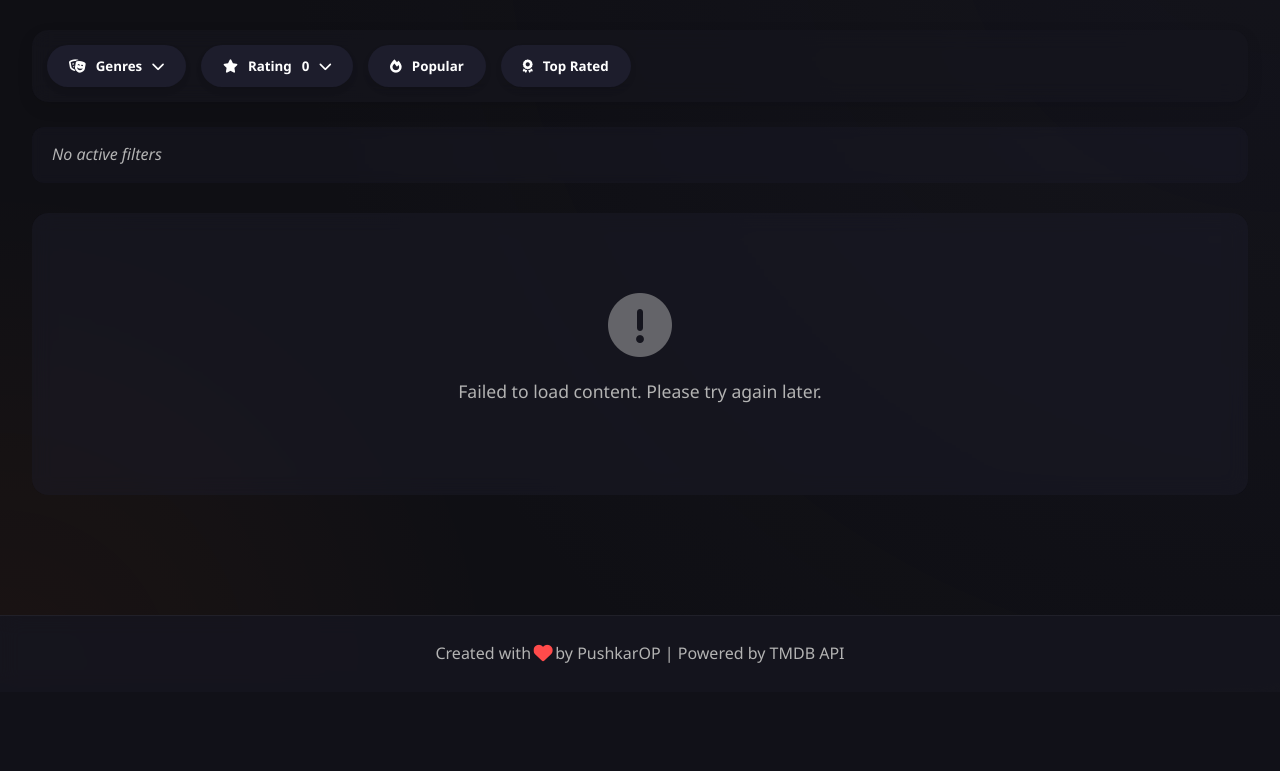
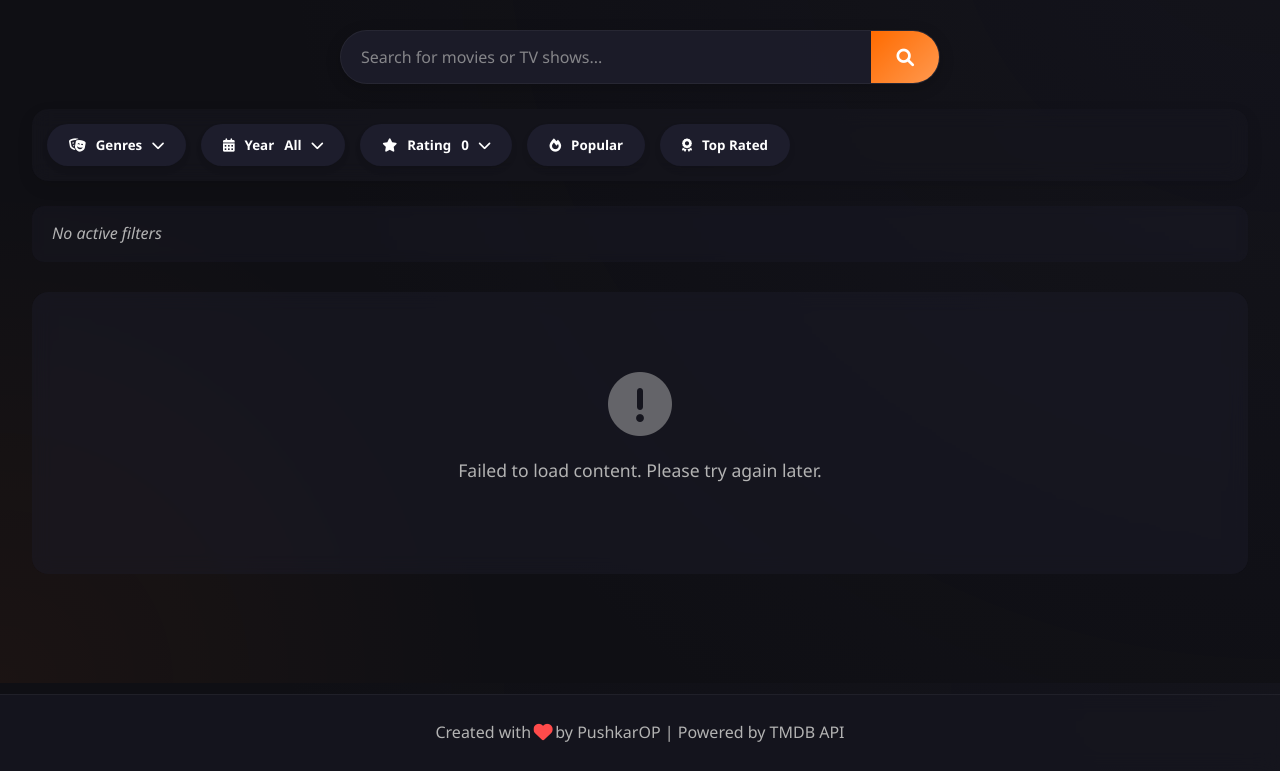
Before and after one commit to PushkarOP/IMDb-Explorer, a Flask app: page / in a window 1280 px wide. Shown: the part 117-888 px from the top of the page. Before the commit the page ends 780 px from the top, so only its background shows below. Run offline with Flask 3, Linux system fonts and the light colour scheme; data that the repository does not hold is empty; some libraries are stand-ins or nearby versions.

Commit message:
feat: add search functionality and year filter to discover endpoint style: update styles for search bar and center elements chore: add icon image for the application

```diff
--- a/app.py
+++ b/app.py
@@ -48,6 +48,14 @@
         'include_adult': 'false'
     }
 
+    # Handle year filter - different param names for movies vs TV shows
+    year = request.args.get('primary_release_year' if media_type == 'movie' else 'first_air_date_year', '')
+    if year and year != '1900':
+        if media_type == 'movie':
+            params['primary_release_year'] = year
+        else:
+            params['first_air_date_year'] = year
+
     if genre:
         params['with_genres'] = genre
 
@@ -58,6 +66,29 @@
         return jsonify(response.json())
     else:
         return jsonify({"error": "Failed to fetch data"}), 500
+
+@app.route('/api/search', methods=['GET'])
+def search():
+    query = request.args.get('query', '')
+    media_type = request.args.get('type', 'movie')  # Default to movie
+    page = request.args.get('page', '1')
+
+    if not query:
+        return jsonify({"error": "No search query provided"}), 400
+
+    url = f"{BASE_URL}/search/{media_type}"
+    response = requests.get(url, params={
+        'api_key': API_KEY,
+        'language': 'en-US',
+        'query': query,
+        'page': page,
+        'include_adult': 'false'
+    })
+
+    if response.status_code == 200:
+        return jsonify(response.json())
+    else:
+        return jsonify({"error": f"Failed to search. Status: {response.status_code}"}), 500
 
 @app.route('/api/top_rated', methods=['GET'])
 def top_rated():
@@ -101,29 +132,6 @@
     else:
         return jsonify({"error": f"Failed to fetch details. Status: {response.status_code}"}), 500
 
-@app.route('/api/search', methods=['GET'])
-def search():
-    query = request.args.get('query', '')
-    media_type = request.args.get('type', 'movie')  # Default to movie
-    page = request.args.get('page', '1')
-
-    if not query:
-        return jsonify({"error": "No search query provided"}), 400
-
-    url = f"{BASE_URL}/search/{media_type}"
-    response = requests.get(url, params={
-        'api_key': API_KEY,
-        'language': 'en-US',
-        'query': query,
-        'page': page,
-        'include_adult': 'false'
-    })
-
-    if response.status_code == 200:
-        return jsonify(response.json())
-    else:
-        return jsonify({"error": f"Failed to search. Status: {response.status_code}"}), 500
-
 @app.route('/api/popular', methods=['GET'])
 def popular():
     media_type = request.args.get('type', 'movie')  # Default to movie
--- a/static/css/styles.css
+++ b/static/css/styles.css
@@ -955,14 +955,14 @@
     white-space: nowrap;
     overflow: hidden;
     text-overflow: ellipsis;
-    color: var(--text
+    color: var(--text-primary);
+}
 
-/* YouTube Iframe Fix - Important overrides to fix ratio issues */
 .video-container {
     position: relative;
     width: 100%;
     padding-bottom: 56.25%; /* 16:9 aspect ratio */
-    margin: 20px 0;
+    margin: 20px auto; /* Changed from 20px 0 to center it */
     overflow: hidden;
     max-width: 900px; /* prevents it from being too large on big screens */
 }
@@ -985,7 +985,8 @@
     aspect-ratio: 16/9 !important;
     border-radius: 12px !important;
     box-shadow: 0 5px 15px rgba(0, 0, 0, 0.3) !important;
-    margin: 15px 0 !important;
+    margin: 15px auto !important; /* Changed from 15px 0 to center it */
+    display: block !important; /* Added to ensure centering works */
 }
 
 /* Make the trailer section nicer */
@@ -993,5 +994,69 @@
     margin: 40px 30px;
     display: flex;
     flex-direction: column;
-    align-items: center;
+    align-items: center; /* This already centers child elements */
 }
+
+/* Search Bar Styles */
+.search-container {
+    margin-bottom: 25px;
+    width: 100%;
+}
+
+.search-box {
+    display: flex;
+    width: 100%;
+    max-width: 600px;
+    margin: 0 auto;
+    background-color: rgba(30, 30, 46, 0.8);
+    border-radius: 30px;
+    overflow: hidden;
+    box-shadow: 0 4px 15px rgba(0, 0, 0, 0.2);
+    transition: var(--transition-normal);
+    border: 1px solid rgba(255, 255, 255, 0.05);
+}
+
+.search-box:focus-within {
+    box-shadow: 0 6px 20px rgba(255, 107, 0, 0.2);
+    border: 1px solid rgba(255, 107, 0, 0.3);
+}
+
+#searchInput {
+    flex: 1;
+    padding: 15px 20px;
+    border: none;
+    background: transparent;
+    color: var(--text-primary);
+    font-size: 1rem;
+    outline: none;
+}
+
+#searchInput::placeholder {
+    color: var(--text-secondary);
+    opacity: 0.7;
+}
+
+#searchBtn {
+    background: var(--accent-gradient);
+    color: white;
+    border: none;
+    padding: 0 25px;
+    cursor: pointer;
+    transition: var(--transition-normal);
+    font-size: 1.1rem;
+}
+
+#searchBtn:hover {
+    filter: brightness(1.1);
+}
+
+/* Filter Styles - Update for Year Filter */
+.active-filter.year {
+    border-left: 3px solid #3f51b5;
+}
+
+@media (max-width: 768px) {
+    .search-box {
+        max-width: 100%;
+    }
+}
--- a/static/js/detail_view.js
+++ b/static/js/detail_view.js
@@ -268,64 +268,5 @@
         });
 
         castList.appendChild(castGrid);
-
-        if (credits.cast.length > 10) {
-            const viewMore = document.createElement('button');
-            viewMore.className = 'view-more-cast';
-            viewMore.innerHTML = '<i class="fas fa-users"></i> View All Cast';
-            viewMore.addEventListener('click', () => {
-                showFullCast(credits.cast);
-            });
-            castList.appendChild(viewMore);
-        }
-    }
-
-    function showFullCast(castData) {
-        // Create a slide-up panel with full cast
-        const fullCastPanel = document.createElement('div');
-        fullCastPanel.className = 'full-cast-panel';
-
-        let castHTML = `
-            <div class="panel-header">
-                <h3>Full Cast</h3>
-                <button class="close-panel"><i class="fas fa-times"></i></button>
-            </div>
-            <div class="full-cast-grid">
-        `;
-
-        castData.forEach(person => {
-            const profilePath = person.profile_path
-                ? `https://image.tmdb.org/t/p/w185${person.profile_path}`
-                : 'https://via.placeholder.com/185x278?text=No+Image';
-
-            castHTML += `
-                <div class="cast-card">
-                    <div class="cast-image" style="background-image: url('${profilePath}')"></div>
-                    <div class="cast-info">
-                        <div class="cast-name">${person.name}</div>
-                        <div class="cast-character">${person.character || 'Unknown Role'}</div>
-                    </div>
-                </div>
-            `;
-        });
-
-        castHTML += `</div>`;
-        fullCastPanel.innerHTML = castHTML;
-
-        document.body.appendChild(fullCastPanel);
-
-        // Add animation
-        setTimeout(() => {
-            fullCastPanel.classList.add('show');
-        }, 10);
-
-        // Close panel
-        const closeBtn = fullCastPanel.querySelector('.close-panel');
-        closeBtn.addEventListener('click', () => {
-            fullCastPanel.classList.remove('show');
-            setTimeout(() => {
-                fullCastPanel.remove();
-            }, 300);
-        });
     }
 });
--- a/static/js/script.js
+++ b/static/js/script.js
@@ -4,8 +4,10 @@
     let totalPages = 0;
     let selectedGenres = [];
     let selectedRating = 0;
+    let selectedYear = 0;  // Default to 0 (All years)
     let sortMethod = 'popularity.desc'; // Default sort method (Popular)
     let mediaType = 'movie'; // Default media type
+    let searchQuery = '';   // For search functionality
 
     // Elements
     const moviesToggle = document.getElementById('moviesToggle');
@@ -16,12 +18,18 @@
     const ratingSlider = document.getElementById('ratingSlider');
     const ratingRange = document.getElementById('ratingRange');
     const ratingValue = document.getElementById('ratingValue');
+    const yearBtn = document.getElementById('yearBtn');
+    const yearSlider = document.getElementById('yearSlider');
+    const yearRange = document.getElementById('yearRange');
+    const yearValue = document.getElementById('yearValue');
     const popularBtn = document.getElementById('popularBtn');
     const topRatedBtn = document.getElementById('topRatedBtn');
     const activeFilters = document.getElementById('activeFilters');
     const loadingContainer = document.getElementById('loadingContainer');
     const resultsContainer = document.getElementById('results');
     const pagination = document.getElementById('pagination');
+    const searchInput = document.getElementById('searchInput');
+    const searchBtn = document.getElementById('searchBtn');
 
     // Initialize Notyf (for notifications)
     const notyf = new Notyf({
@@ -57,11 +65,27 @@
     genreBtn.addEventListener('click', () => {
         genreDropdown.classList.toggle('show');
         ratingSlider.classList.remove('show');
+        yearSlider.classList.remove('show');
     });
 
     ratingBtn.addEventListener('click', () => {
         ratingSlider.classList.toggle('show');
         genreDropdown.classList.remove('show');
+        yearSlider.classList.remove('show');
+    });
+
+    // Year filter event listeners
+    yearBtn.addEventListener('click', () => {
+        yearSlider.classList.toggle('show');
+        genreDropdown.classList.remove('show');
+        ratingSlider.classList.remove('show');
+    });
+
+    yearRange.addEventListener('input', () => {
+        selectedYear = parseInt(yearRange.value);
+        yearValue.textContent = selectedYear === 1900 ? 'All' : selectedYear;
+        updateActiveFilters();
+        fetchResults();
     });
 
     ratingRange.addEventListener('input', () => {
@@ -87,6 +111,27 @@
         fetchResults();
     });
 
+    // Search functionality
+    searchBtn.addEventListener('click', performSearch);
+    searchInput.addEventListener('keypress', function(e) {
+        if (e.key === 'Enter') {
+            performSearch();
+        }
+    });
+
+    function performSearch() {
+        const query = searchInput.value.trim();
+        if (query) {
+            searchQuery = query;
+            // Reset page to 1 when performing a new search
+            currentPage = 1;
+            fetchSearchResults();
+        } else {
+            searchQuery = '';
+            fetchResults();
+        }
+    }
+
     // Close dropdowns when clicking outside
     document.addEventListener('click', function(e) {
         if (!genreBtn.contains(e.target) && !genreDropdown.contains(e.target)) {
@@ -95,6 +140,9 @@
         if (!ratingBtn.contains(e.target) && !ratingSlider.contains(e.target)) {
             ratingSlider.classList.remove('show');
         }
+        if (!yearBtn.contains(e.target) && !yearSlider.contains(e.target)) {
+            yearSlider.classList.remove('show');
+        }
     });
 
     // Initialize the application
@@ -102,10 +150,33 @@
     fetchResults();
 
     // Functions
+    function resetFilters() {
+        // Reset all filters to default values
+        selectedGenres = [];
+        selectedRating = 0;
+        selectedYear = 0;
+        sortMethod = 'popularity.desc';
+        searchQuery = '';
+        searchInput.value = '';
+
+        // Reset UI elements
+        ratingRange.value = 0;
+        ratingValue.textContent = '0';
+        yearRange.value = 1900;
+        yearValue.textContent = 'All';
+        popularBtn.classList.add('active');
+        topRatedBtn.classList.remove('active');
+
+        // Reset page
+        currentPage = 1;
+    }
+
     function switchMediaType(type) {
         if (mediaType !== type) {
             mediaType = type;
-            currentPage = 1;
+
+            // Reset all filters when switching media types
+            resetFilters();
 
             // Update UI for media type toggle
             if (type === 'movie') {
@@ -180,7 +251,49 @@
             });
     }
 
+    function fetchSearchResults() {
+        showLoading(true);
+
+        let params = new URLSearchParams({
+            type: mediaType,
+            page: currentPage,
+            query: searchQuery
+        });
+
+        fetch(`/api/search?${params}`)
+            .then(response => {
+                if (!response.ok) {
+                    throw new Error('Network response was not ok');
+                }
+                return response.json();
+            })
+            .then(data => {
+                totalPages = data.total_pages > 100 ? 100 : data.total_pages;
+                displayResults(data.results);
+                updatePagination();
+                updateActiveFilters();
+                showLoading(false);
+            })
+            .catch(error => {
+                console.error('Error searching:', error);
+                notyf.error('Search failed');
+                showLoading(false);
+                resultsContainer.innerHTML = `
+                    <div class="no-results">
+                        <i class="fas fa-exclamation-circle"></i>
+                        <p>Failed to search. Please try again later.</p>
+                    </div>
+                `;
+            });
+    }
+
     function fetchResults() {
+        // If there's a search query, use search endpoint instead
+        if (searchQuery) {
+            fetchSearchResults();
+            return;
+        }
+
         showLoading(true);
         currentPage = 1;
 
@@ -191,6 +304,12 @@
             rating: selectedRating,
             sort_by: sortMethod
         });
+
+        // Add year filter if set
+        if (selectedYear > 1900) {
+            const yearParam = mediaType === 'movie' ? 'primary_release_year' : 'first_air_date_year';
+            params.append(yearParam, selectedYear);
+        }
 
         if (selectedGenres.length > 0) {
             params.append('genre', selectedGenres.join(','));
@@ -226,6 +345,39 @@
         showLoading(true);
         currentPage = page;
 
+        // If there's a search query, use search endpoint
+        if (searchQuery) {
+            let params = new URLSearchParams({
+                type: mediaType,
+                page: currentPage,
+                query: searchQuery
+            });
+
+            fetch(`/api/search?${params}`)
+                .then(response => {
+                    if (!response.ok) {
+                        throw new Error('Network response was not ok');
+                    }
+                    return response.json();
+                })
+                .then(data => {
+                    displayResults(data.results);
+                    updatePagination();
+                    showLoading(false);
+                    // Scroll to top
+                    window.scrollTo({
+                        top: 0,
+                        behavior: 'smooth'
+                    });
+                })
+                .catch(error => {
+                    console.error('Error fetching search results:', error);
+                    notyf.error('Failed to load content');
+                    showLoading(false);
+                });
+            return;
+        }
+
         let endpoint = '/api/discover';
         let params = new URLSearchParams({
             type: mediaType,
@@ -233,6 +385,12 @@
             rating: selectedRating,
             sort_by: sortMethod
         });
+
+        // Add year filter if set
+        if (selectedYear > 1900) {
+            const yearParam = mediaType === 'movie' ? 'primary_release_year' : 'first_air_date_year';
+            params.append(yearParam, selectedYear);
+        }
 
         if (selectedGenres.length > 0) {
             params.append('genre', selectedGenres.join(','));
@@ -412,6 +570,17 @@
 
         let filtersHTML = '';
 
+        // Add search filter if present
+        if (searchQuery) {
+            filtersHTML += `
+                <div class="active-filter search" data-type="search">
+                    <i class="fas fa-search"></i>
+                    <span>Search: "${searchQuery}"</span>
+                    <i class="fas fa-times remove"></i>
+                </div>
+            `;
+        }
+
         // Add genre filters
         if (selectedGenreNames.length > 0) {
             selectedGenreNames.forEach(genreName => {
@@ -423,6 +592,17 @@
                     </div>
                 `;
             });
+        }
+
+        // Add year filter
+        if (selectedYear > 1900) {
+            filtersHTML += `
+                <div class="active-filter year" data-type="year">
+                    <i class="fas fa-calendar-alt"></i>
+                    <span>Year: ${selectedYear}</span>
+                    <i class="fas fa-times remove"></i>
+                </div>
+            `;
         }
 
         // Add rating filter
@@ -489,6 +669,13 @@
                         selectedRating = 0;
                         ratingRange.value = 0;
                         ratingValue.textContent = '0';
+                    } else if (filterType === 'year') {
+                        selectedYear = 0;
+                        yearRange.value = 1900;
+                        yearValue.textContent = 'All';
+                    } else if (filterType === 'search') {
+                        searchQuery = '';
+                        searchInput.value = '';
                     }
 
                     updateActiveFilters();
--- a/templates/index.html
+++ b/templates/index.html
@@ -3,11 +3,49 @@
 <head>
     <meta charset="UTF-8">
     <meta name="viewport" content="width=device-width, initial-scale=1.0">
-    <title>IMDb Explorer</title>
-    <link rel="icon" type="image/x-icon" href="/static/img/favicon.ico">
+    <title>IMDb Explorer - Discover Movies and TV Shows</title>
+    <meta name="description" content="Explore and discover the best movies and TV shows with IMDb Explorer. Filter by genre, year, and rating to find your next favorite.">
+    <meta name="keywords" content="movies, TV shows, IMDb, film database, entertainment, ratings, genres">
+    <meta name="author" content="PushkarOP">
+
+    <!-- Open Graph / Facebook -->
+    <meta property="og:type" content="website">
+    <meta property="og:url" content="https://imdb-explorer.example.com/">
+    <meta property="og:title" content="IMDb Explorer - Discover Movies and TV Shows">
+    <meta property="og:description" content="Find and explore the best movies and TV shows filtered by genre, year, and rating.">
+    <meta property="og:image" content="/static/img/icon.png">
+
+    <!-- Twitter -->
+    <meta property="twitter:card" content="summary_large_image">
+    <meta property="twitter:url" content="https://imdb-explorer.example.com/">
+    <meta property="twitter:title" content="IMDb Explorer - Discover Movies and TV Shows">
+    <meta property="twitter:description" content="Find and explore the best movies and TV shows filtered by genre, year, and rating.">
+    <meta property="twitter:image" content="/static/img/icon.png">
+
+    <!-- Favicon -->
+    <link rel="icon" type="image/png" href="/static/img/icon.png">
+    <link rel="apple-touch-icon" href="/static/img/icon.png">
+
+    <!-- Stylesheets -->
     <link rel="stylesheet" href="https://cdnjs.cloudflare.com/ajax/libs/font-awesome/6.0.0/css/all.min.css">
     <link rel="stylesheet" href="https://cdn.jsdelivr.net/npm/notyf@3/notyf.min.css">
     <link rel="stylesheet" href="/static/css/styles.css">
+
+    <!-- Structured Data for SEO -->
+    <script type="application/ld+json">
+    {
+      "@context": "https://schema.org",
+      "@type": "WebApplication",
+      "name": "IMDb Explorer",
+      "description": "A web application for discovering and exploring movies and TV shows",
+      "applicationCategory": "Entertainment",
+      "operatingSystem": "Any",
+      "author": {
+        "@type": "Person",
+        "name": "PushkarOP"
+      }
+    }
+    </script>
 
 </head>
 <body>
@@ -22,6 +60,14 @@
             </div>
         </header>
 
+        <!-- Add search bar -->
+        <div class="search-container">
+            <div class="search-box">
+                <input type="text" id="searchInput" placeholder="Search for movies or TV shows...">
+                <button id="searchBtn"><i class="fas fa-search"></i></button>
+            </div>
+        </div>
+
         <div class="filters">
             <div class="filter-group">
                 <div class="dropdown">
@@ -32,6 +78,23 @@
                     <div class="dropdown-content" id="genreDropdown">
                         <!-- Genres will be populated here via JavaScript -->
                         <div class="loading">Loading genres...</div>
+                    </div>
+                </div>
+            </div>
+
+            <!-- Add year filter -->
+            <div class="filter-group">
+                <button class="filter-btn" id="yearBtn">
+                    <i class="fas fa-calendar-alt"></i> Year
+                    <span id="yearValue">All</span>
+                    <i class="fas fa-chevron-down"></i>
+                </button>
+                <div class="slider-container" id="yearSlider">
+                    <input type="range" min="1900" max="2025" value="1900" step="1" class="slider" id="yearRange">
+                    <div class="slider-labels">
+                        <span>1900</span>
+                        <span>1960</span>
+                        <span>2025</span>
                     </div>
                 </div>
             </div>
```
Also changed, not shown: static/img/icon.png (added).
